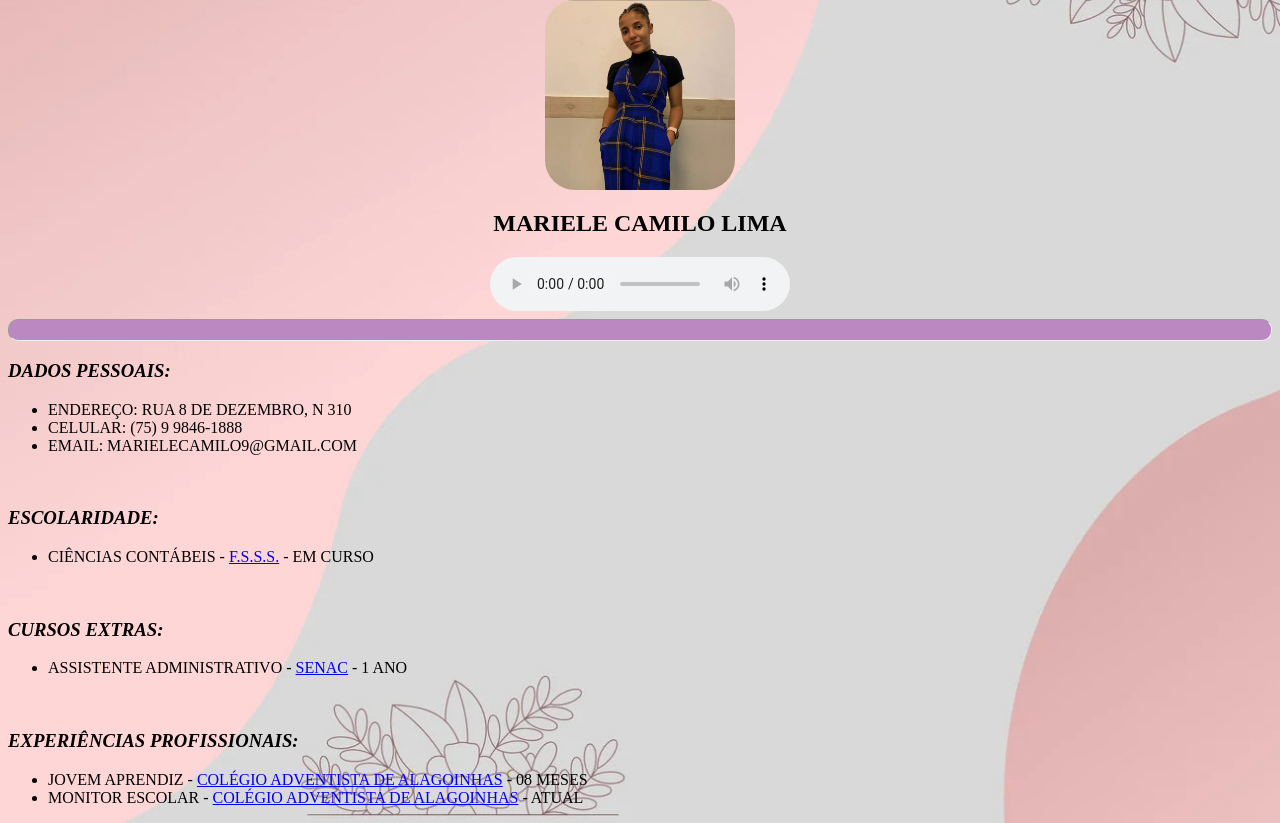
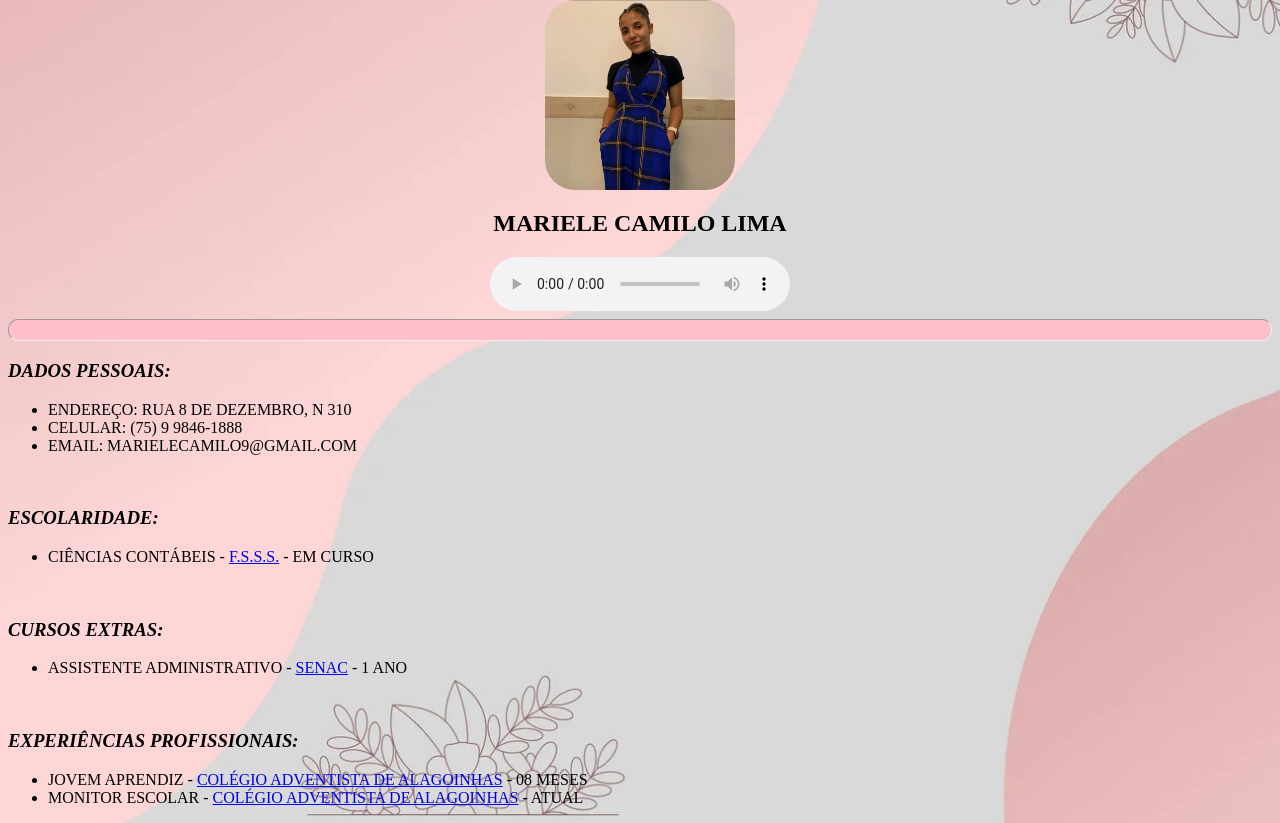
Before and after one commit to marielecamilo/curriculum, a plain HTML site: page index.html in a window 1280 px wide. Shown: the part 66-889 px from the top of the page. Drawn offline with Linux system fonts and the light colour scheme.

Commit message:
Add files via upload

```diff
--- a/index.html
+++ b/index.html
@@ -2,13 +2,13 @@
 <HEAD>
 <TITLE>PÁGINA PESSOAL DE MARIELE</TITLE>
 </HEAD>
-<BODY background="./fundo.jpg" style="background-repeat: no-repeat; background-size: cover;">
+<BODY background="./fundo.jpg" style="background-size: cover;">
 <H1 ALIGN=CENTER>CURRICULUM VITAE</H1>
 <CENTER><IMG SRC="./3x4.jpg" WIDTH=15% style="border-radius: 30px;"></CENTER>
 <CENTER><H2>MARIELE CAMILO LIMA</H2></CENTER>
-<CENTER><audio src="./AMAURY.mp3" autoplay="autoplay" controls="controls" loop></audio></CENTER>
+<CENTER><audio controls loop src="AMAURY.mp3"></audio></CENTER>
 
-<HR style="height: 20px; border-radius: 10px; background-color: rgb(187, 136, 194);">
+<HR style="height: 20px; border-radius: 10px; background-color: pink;">
 
 <H3><I>DADOS PESSOAIS:</I></H3>
 <UL>
```
